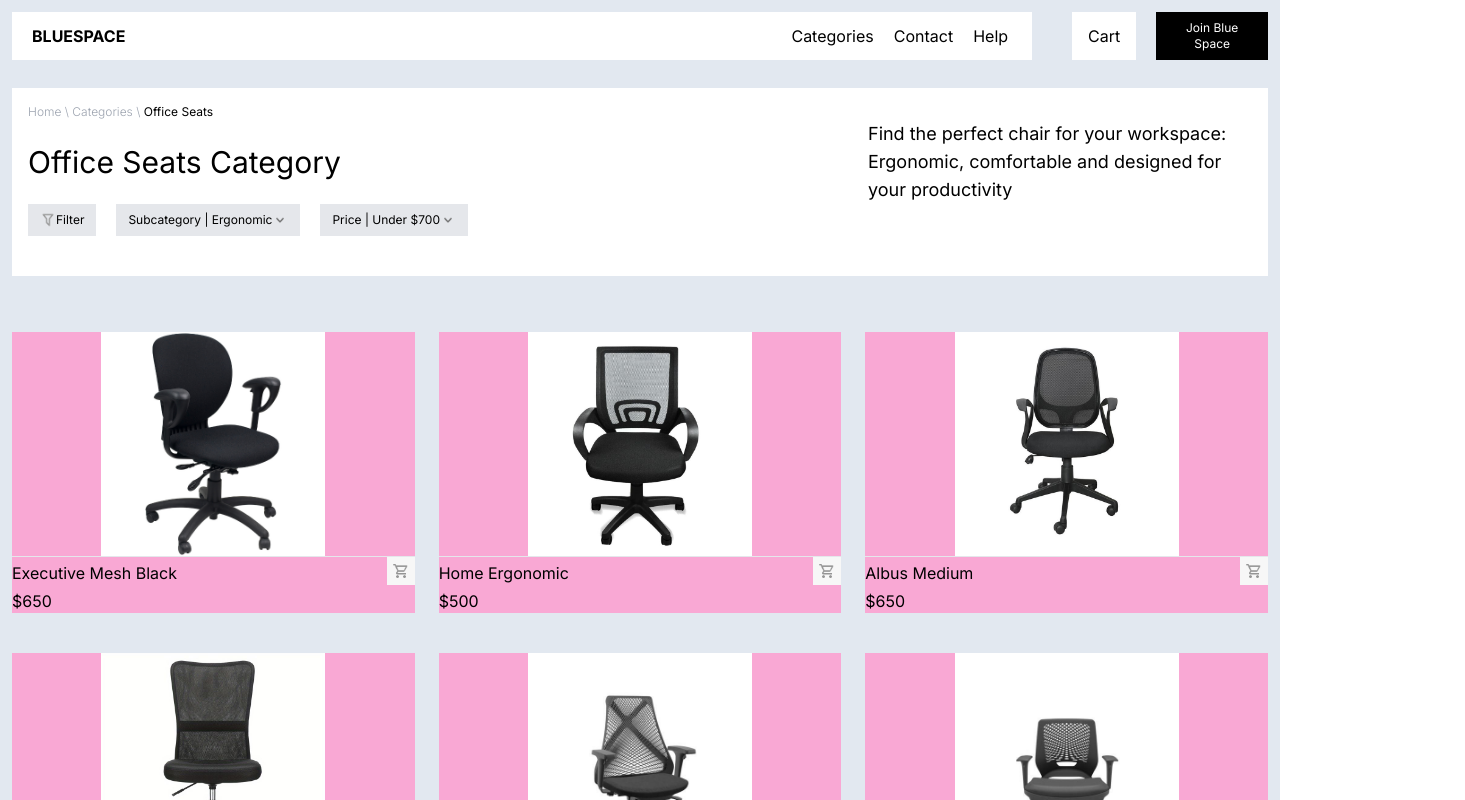
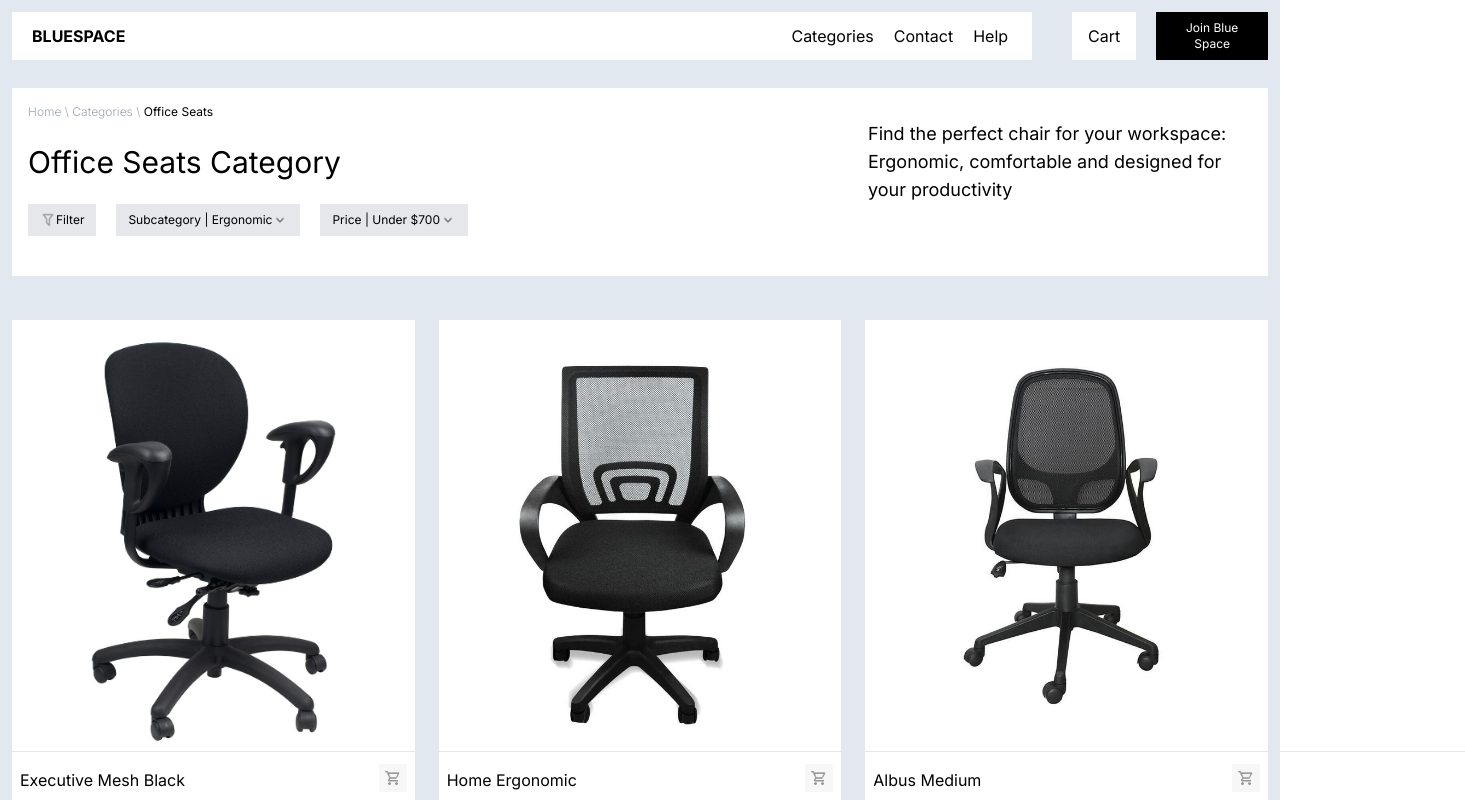
Before and after one commit to Amelss/timbus-cloud-shop, a React (Vite) app: page /Categories in a window 1280 px wide. Shown: the top 800 px of the page, 1465 px wide, since content can reach past the window. Built offline with nearby package versions, Linux system fonts and the light colour scheme.

Commit message:
Adjusting product cards

```diff
--- a/src/Components/ProductCard.jsx
+++ b/src/Components/ProductCard.jsx
@@ -2,16 +2,16 @@
 
 export default function ProductCard({ item }) {
   return (
-    <div className="mt-4 bg-pink-300">
+    <div className="mt-1 bg-white pt-5">
       <div className="">
-        <img src={item.productImage} alt="Product image" className="w-56 m-auto" />
-        <hr />
-        <div className="flex items-center justify-between">
+        <img src={item.productImage} alt="Product image" className="w-full m-auto pb-2" />
+        <hr className="w-80 xl:w-[600px] m-auto xl:px-4"/>
+        <div className="flex items-center justify-between mt-3 px-2">
           <h1 className="mt-1">{item.productName}</h1>
           <img src="./cart-icon.png" alt="Cart Icon" className="w-7" />
         </div>
 
-        <p className="mt-1">{item.price}</p>
+        <p className="mt-1 pt-2 pb-4 px-2">{item.price}</p>
       </div>
     </div>
   );
--- a/src/output.css
+++ b/src/output.css
@@ -605,6 +605,10 @@ video {
   margin-top: 1rem;
 }
 
+.mt-2{
+  margin-top: 0.5rem;
+}
+
 .block{
   display: block;
 }
@@ -651,6 +655,10 @@ video {
 
 .w-56{
   width: 14rem;
+}
+
+.w-80{
+  width: 20rem;
 }
 
 .grid-cols-1{
@@ -702,6 +710,10 @@ video {
   padding: 0.75rem;
 }
 
+.p-2{
+  padding: 0.5rem;
+}
+
 .px-2{
   padding-left: 0.5rem;
   padding-right: 0.5rem;
@@ -743,6 +755,26 @@ video {
 
 .pt-4{
   padding-top: 1rem;
+}
+
+.pt-5{
+  padding-top: 1.25rem;
+}
+
+.pt-2{
+  padding-top: 0.5rem;
+}
+
+.pb-4{
+  padding-bottom: 1rem;
+}
+
+.pt-1{
+  padding-top: 0.25rem;
+}
+
+.pb-2{
+  padding-bottom: 0.5rem;
 }
 
 .font-inter{
@@ -882,8 +914,29 @@ video {
     width: auto;
   }
 
+  .xl\:w-full{
+    width: 100%;
+  }
+
+  .xl\:w-\[300px\]{
+    width: 300px;
+  }
+
+  .xl\:w-\[600px\]{
+    width: 600px;
+  }
+
   .xl\:grid-cols-3{
     grid-template-columns: repeat(3, minmax(0, 1fr));
+  }
+
+  .xl\:p-4{
+    padding: 1rem;
+  }
+
+  .xl\:px-4{
+    padding-left: 1rem;
+    padding-right: 1rem;
   }
 
   .xl\:text-lg{
```
